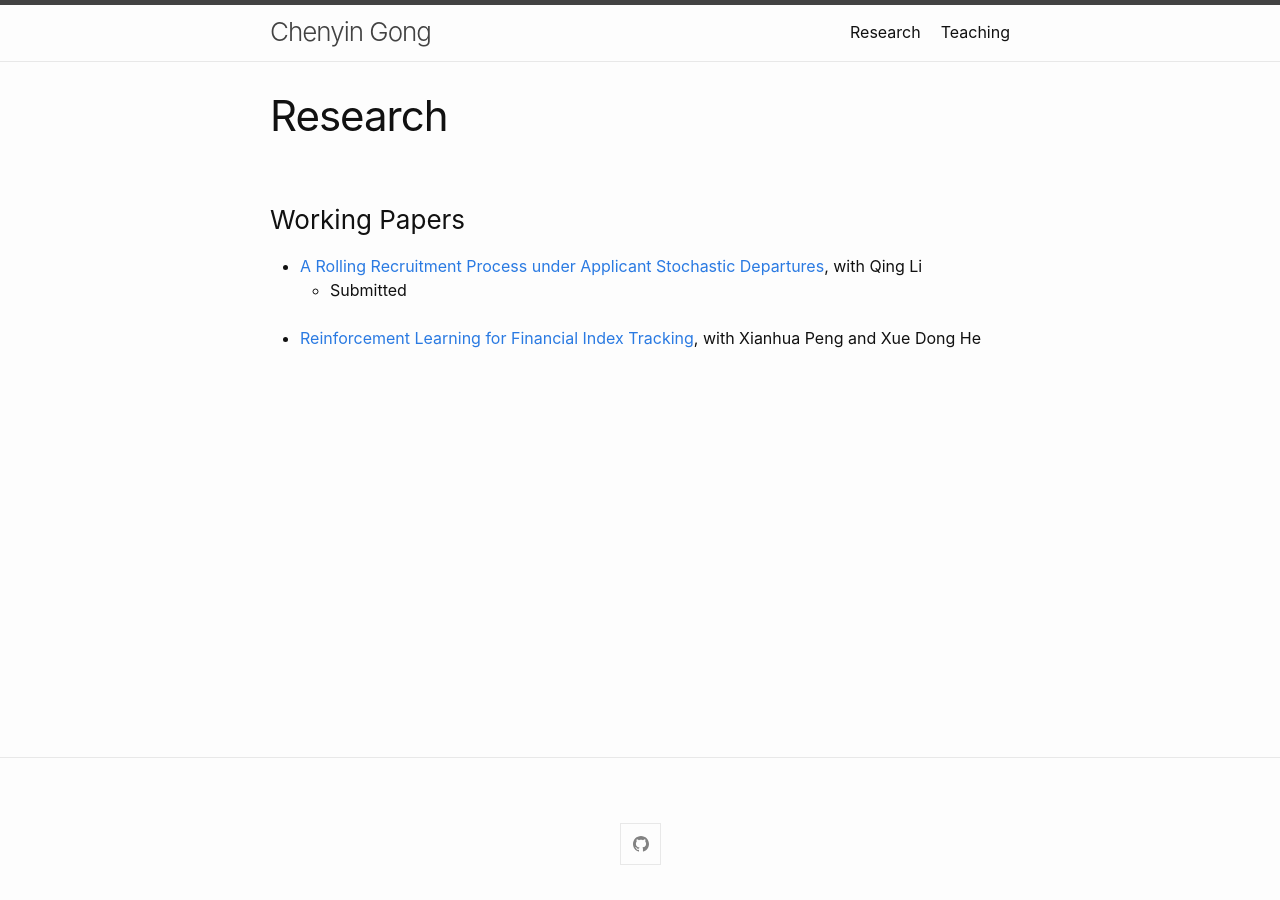
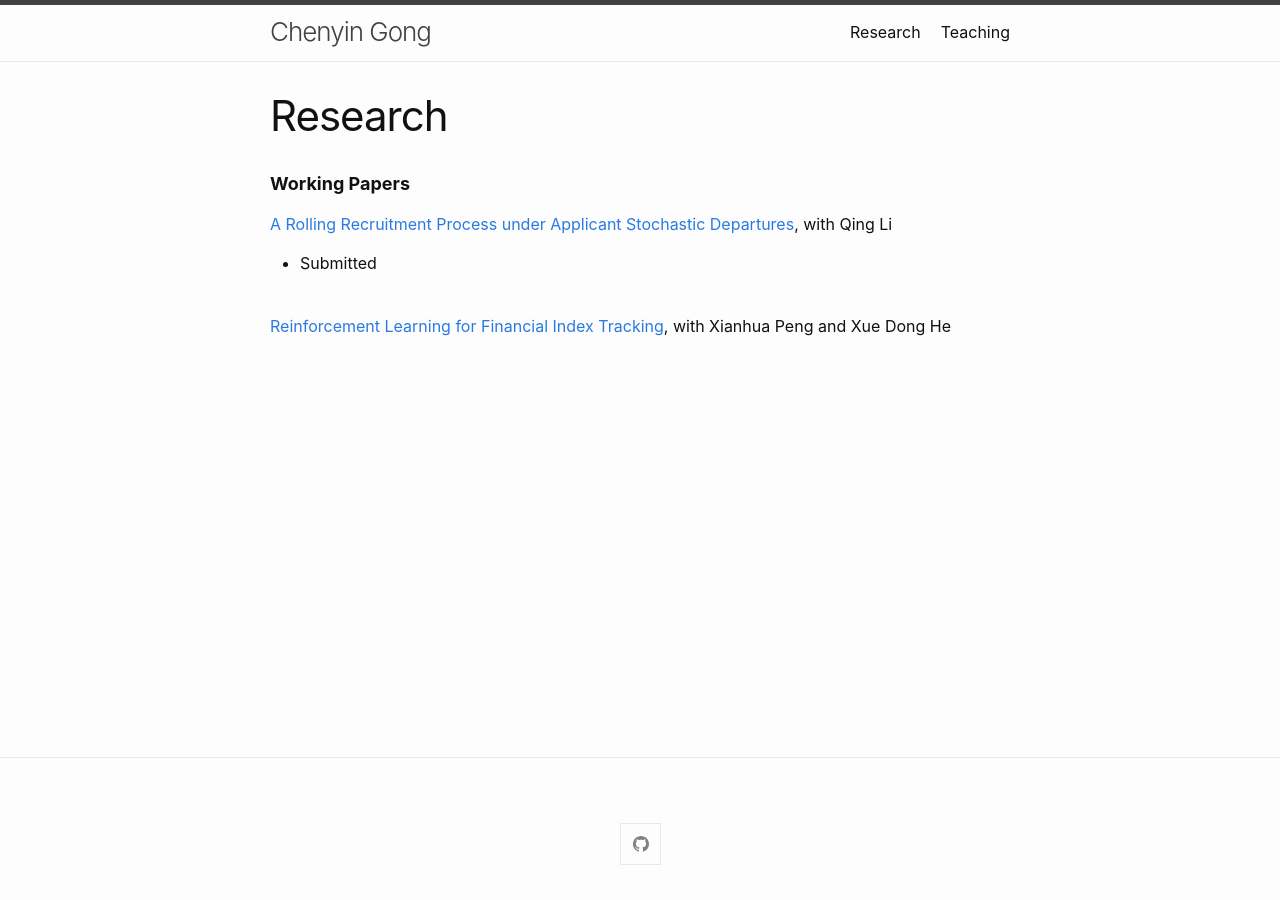
Before and after one commit to chenyingong/chenyingong.github.io, a Jekyll site: the page built from research.md, in a window 1280 px wide. Built offline with Jekyll 4.4.1, drawn with Linux system fonts in a browser that asks for light colours.

Commit message:
Update research.md

```diff
--- a/research.md
+++ b/research.md
@@ -3,11 +3,11 @@ layout: page
 title: Research
 permalink: /research/
 ---
+**<font size=4>Working Papers</font>**
 
-### Working Papers
-
-* [A Rolling Recruitment Process under Applicant Stochastic Departures](https://ssrn.com/abstract=4787415), with Qing Li
+[A Rolling Recruitment Process under Applicant Stochastic Departures](https://ssrn.com/abstract=4787415), with Qing Li
   * Submitted
 <br />
 <br />
-* [Reinforcement Learning for Financial Index Tracking](https://ssrn.com/abstract=4532072), with Xianhua Peng and Xue Dong He
+
+[Reinforcement Learning for Financial Index Tracking](https://ssrn.com/abstract=4532072), with Xianhua Peng and Xue Dong He
```
